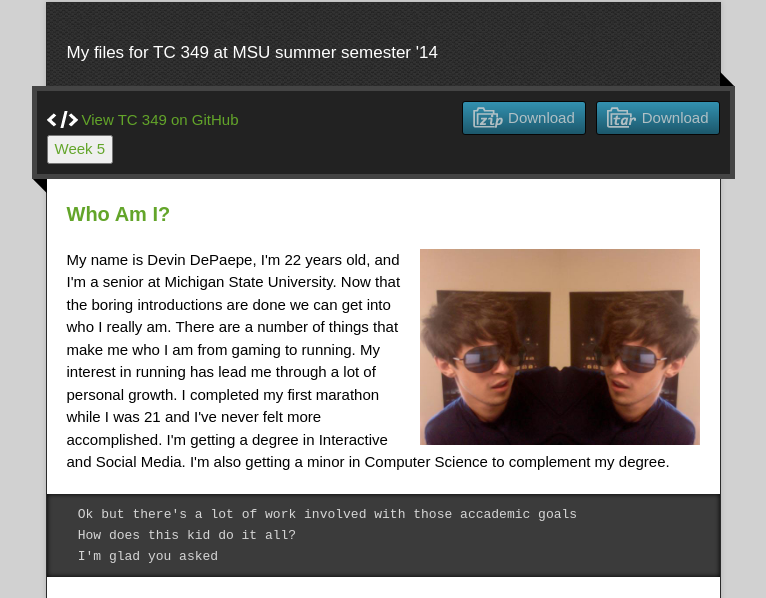
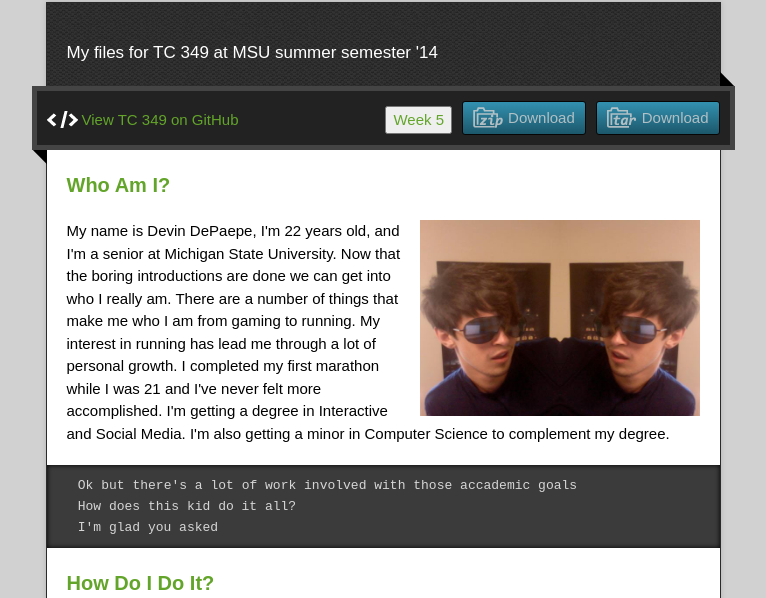
Before and after one commit to dcdepaepe/dcdepaepe.github.io, a plain HTML site: page index.html in a window 1280 px wide. Shown: the part 128-726 px from the top of the page, without its empty margins (257-1023 px from the left). Drawn offline with nearby package versions, Linux system fonts and the light colour scheme; a script that the page names is missing.

Commit message:
final week 5

```diff
--- a/index.html
+++ b/index.html
@@ -36,9 +36,9 @@
                     <a href="https://github.com/dcdepaepe/TC349/tarball/master" class="download-button tar"><span>Download</span></a>
                     <a href="https://github.com/dcdepaepe/TC349/zipball/master" class="download-button zip"><span>Download</span></a>
                     <a href="https://github.com/dcdepaepe/TC349" class="code">View TC 349 on GitHub</a>
+                  <button id="week5"><a href="week5/index.html">Week 5</a></button>
                 </div> <!-- **inner**-->
 
-                <button><a href="week5/index.html">Week 5</a></button>
 
                 <span class="blc"></span>
 
--- a/stylesheets/stylesheet.css
+++ b/stylesheets/stylesheet.css
@@ -170,6 +170,12 @@ sup {
 
 sub {
   bottom: -0.25em;
+}
+
+#week5{
+  display: inline-block;
+  float: right;
+  margin-top: 5px;
 }
 
 /* Embedded content
```
Also changed, not shown: 2 other files.
